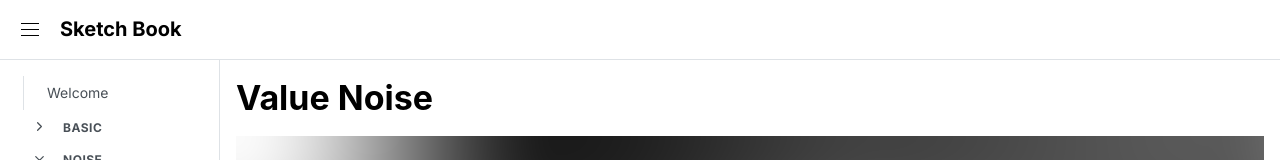
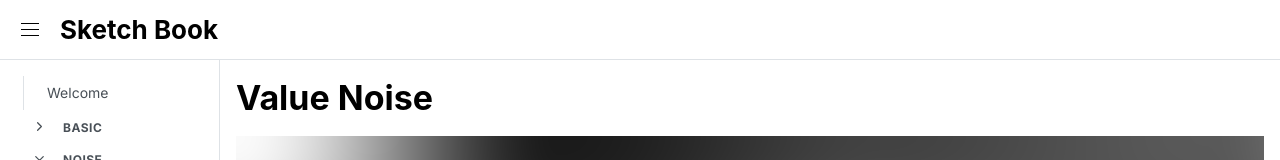
Before and after one commit to vhiribarren/sketch-book, a Next.js app: page /sketches/noise/value-noise in a window 1280 px wide. Shown: the top 160 px of the page. Built offline with nearby package versions, Linux system fonts and the light colour scheme.

Commit message:
Update main title style

```diff
--- /dev/null
+++ b/src/app/layout.module.css
@@ -0,0 +1,4 @@
+.titleLink {
+    text-decoration: none;
+    color: initial;
+}
--- a/src/app/layout.tsx
+++ b/src/app/layout.tsx
@@ -2,15 +2,17 @@
 
 import "@mantine/core/styles.css";
 
-import { MantineProvider, Text, AppShell, Burger, Switch, Group, ScrollArea, Space } from "@mantine/core";
+import { MantineProvider, Text, AppShell, Burger, Switch, Group, ScrollArea, Space, Title } from "@mantine/core";
 import { useDisclosure } from "@mantine/hooks";
 import NavbarMenu from "../components/NavbarMenu/NavbarMenu";
 import { Inter } from "next/font/google";
 import { Settings } from "./Context";
+import { ReactNode, useState } from "react";
+import Link from "next/link";
 
 import "./globals.css";
+import styles from "./layout.module.css";
 import menuContent from "../config/menu.json";
-import { ReactNode, useState } from "react";
 
 const inter = Inter({ subsets: ["latin"] });
 
@@ -43,7 +45,7 @@ export default function RootLayout({ children }: RootLayoutProps) {
                 <Group h="100%" px="md">
                   <Burger opened={mobileOpened} onClick={toggleMobile} hiddenFrom="sm" size="sm" />
                   <Burger onClick={toggleDesktop} visibleFrom="sm" size="sm" />
-                  <Text size="xl" fw={700}>Sketch Book</Text>
+                  <Link href="/" className={styles.titleLink}><Title order={2} >Sketch Book</Title></Link>
                 </Group>
               </AppShell.Header>
               <AppShell.Navbar p="md">
```
